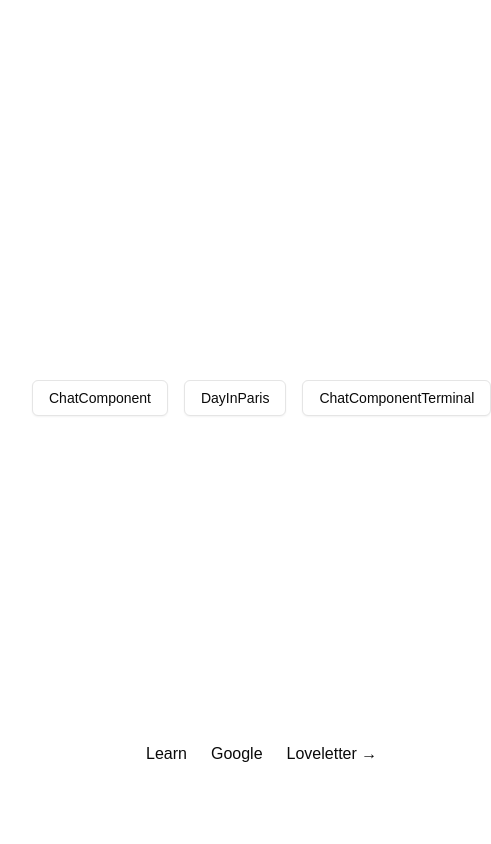
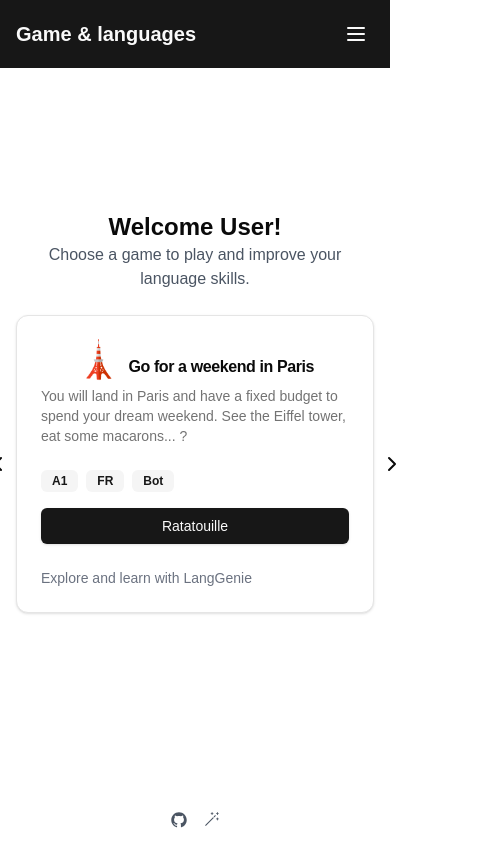
Before and after one commit to lmangall/text_based_language_game, a Next.js app: page / in a window 390 px wide. Shown: the whole page, 491 px wide, since content can reach past the window. Built offline with nearby package versions, Linux system fonts and the light colour scheme.

Commit message:
feat: new home with cards, mobile friendly

```diff
--- a/app/page.tsx
+++ b/app/page.tsx
@@ -1,16 +1,57 @@
 "use client";
+
 import { useState } from "react";
 import { Button } from "@/components/ui/button";
+import {
+  Card,
+  CardContent,
+  CardDescription,
+  CardFooter,
+  CardHeader,
+  CardTitle,
+} from "@/components/ui/card";
+import { Badge } from "@/components/ui/badge";
 import ChatComponent from "@/components/ChatComponent";
 import DayInParis from "@/components/DayInParis";
 import ChatComponentTerminal from "@/components/ChatComponentTerminal";
+import { ChevronLeftIcon, ChevronRightIcon, MenuIcon } from "lucide-react";
+import { GitHubLogoIcon, MagicWandIcon } from "@radix-ui/react-icons";
 
 export default function Home() {
   const [currentComponent, setCurrentComponent] = useState<
     "chat" | "paris" | "terminal" | null
   >(null);
+  const [currentCardIndex, setCurrentCardIndex] = useState(0);
 
-  // Function to render the selected component
+  const cards = [
+    {
+      emoji: "🗼",
+      title: "Go for a weekend in Paris",
+      description:
+        "You will land in Paris and have a fixed budget to spend your dream weekend. See the Eiffel tower, eat some macarons... ?",
+      buttonText: "Ratatouille",
+      tags: ["A1", "FR", "Bot"],
+      component: "paris",
+    },
+    {
+      emoji: "💼",
+      title: "Get your tech company funded",
+      description: "You're in the Berlin tech scene, hustling at hackathons.",
+      buttonText: "Start Pitching",
+      tags: ["A2", "DE", "Bot"],
+      component: "chat",
+    },
+    {
+      emoji: "💻",
+      title: "Code in the Terminal",
+      description:
+        "Experience coding challenges in a terminal-like environment.",
+      buttonText: "Hello World",
+      tags: ["B1", "EN", "Bot"],
+      component: "terminal",
+    },
+  ];
+
   const renderComponent = () => {
     switch (currentComponent) {
       case "chat":
@@ -20,65 +61,120 @@
       case "terminal":
         return <ChatComponentTerminal />;
       default:
-        return null; // Render nothing if no component is selected
+        return null;
     }
   };
 
+  const nextCard = () => {
+    setCurrentCardIndex((prevIndex) => (prevIndex + 1) % cards.length);
+  };
+
+  const prevCard = () => {
+    setCurrentCardIndex(
+      (prevIndex) => (prevIndex - 1 + cards.length) % cards.length
+    );
+  };
+
   return (
-    <div>
-      {/* Render selected component if one is active, else show the buttons */}
+    <div className="min-h-screen flex flex-col">
+      <header className="p-4 flex justify-between items-center bg-primary text-primary-foreground">
+        <h1 className="text-xl font-bold">Game & languages</h1>
+        <Button variant="ghost" size="icon">
+          <MenuIcon className="h-6 w-6" />
+        </Button>
+      </header>
+
       {currentComponent ? (
-        <div className="flex items-center justify-center min-h-screen">
+        <div className="flex-grow flex items-center justify-center p-4">
           {renderComponent()}
         </div>
       ) : (
-        <div className="grid grid-rows-[20px_1fr_20px] items-center justify-items-center min-h-screen p-8 pb-20 gap-16 sm:p-20 font-[family-name:var(--font-geist-sans)]">
-          <main className="flex flex-col gap-8 row-start-2 items-center sm:items-start">
-            <div className="flex gap-4">
+        <main className="flex-grow flex flex-col items-center justify-center p-4">
+          <h2 className="text-2xl font-bold text-center">Welcome User!</h2>
+          <p className="text-center text-gray-600 max-w-md mb-6 ">
+            Choose a game to play and improve your language skills.
+          </p>
+
+          <div className="relative w-full max-w-sm">
+            <Card className="w-full">
+              <CardHeader>
+                <CardTitle className="text-center">
+                  <span className="text-4xl mr-2">
+                    {cards[currentCardIndex].emoji}
+                  </span>
+                  {cards[currentCardIndex].title}
+                </CardTitle>
+                <CardDescription>
+                  {cards[currentCardIndex].description}
+                </CardDescription>
+              </CardHeader>
+              <CardContent>
+                <div className="flex flex-wrap gap-2 mb-4">
+                  {cards[currentCardIndex].tags.map((tag, index) => (
+                    <Badge key={index} variant="secondary">
+                      {tag}
+                    </Badge>
+                  ))}
+                </div>
                 <Button
-                variant="outline"
-                onClick={() => setCurrentComponent("chat")}
+                  className="w-full"
+                  onClick={() =>
+                    setCurrentComponent(
+                      cards[currentCardIndex].component as
+                        | "chat"
+                        | "paris"
+                        | "terminal"
+                    )
+                  }
                 >
-                ChatComponent
+                  {cards[currentCardIndex].buttonText}
+                </Button>
+              </CardContent>
+              <CardFooter className="text-sm text-gray-500 text-center">
+                Explore and learn with LangGenie
+              </CardFooter>
+            </Card>
+            <Button
+              variant="ghost"
+              size="icon"
+              className="absolute top-1/2 left-0 -translate-y-1/2 -translate-x-full"
+              onClick={prevCard}
+            >
+              <ChevronLeftIcon className="h-6 w-6" />
             </Button>
             <Button
-                variant="outline"
-                onClick={() => setCurrentComponent("paris")}
+              variant="ghost"
+              size="icon"
+              className="absolute top-1/2 right-0 -translate-y-1/2 translate-x-full"
+              onClick={nextCard}
             >
-                DayInParis
-              </Button>
-              <Button
-                variant="outline"
-                onClick={() => setCurrentComponent("terminal")}
-              >
-                ChatComponentTerminal
+              <ChevronRightIcon className="h-6 w-6" />
             </Button>
           </div>
         </main>
-
-          <footer className="row-start-3 flex gap-6 flex-wrap items-center justify-center">
-            <a className="flex items-center gap-2 hover:underline hover:underline-offset-4">
-              Learn
-            </a>
+      )}
+      <footer className="w-full mt-10 py-4 px-4">
+        <div className="flex flex-col items-center justify-center space-y-2 text-grey-600">
+          <p className="flex space-x-4 ">
             <a
-              className="flex items-center gap-2 hover:underline hover:underline-offset-4"
-              href="https://google.com"
+              href="https://github.com/lmangall/text_based_language_game"
+              className="font-bold text-xs text-gray-600 hover:text-black"
               target="_blank"
               rel="noopener noreferrer"
             >
-              Google
+              <GitHubLogoIcon className="h-4 w-4" />
             </a>
             <a
-              className="flex items-center gap-2 hover:underline hover:underline-offset-4"
-              href="https://langgenie.xyz/loveletter"
+              href="https://www.youtube.com/watch?v=xvFZjo5PgG0&ab_channel=Duran"
+              className="font-bold text-xs text-gray-600 hover:text-black"
               target="_blank"
               rel="noopener noreferrer"
             >
-              Loveletter →
+              <MagicWandIcon className="h-4 w-4" />
             </a>
+          </p>
+        </div>
       </footer>
-        </div>
-      )}
     </div>
   );
 }
--- /dev/null
+++ b/components/ui/badge.tsx
@@ -0,0 +1,36 @@
+import * as React from "react"
+import { cva, type VariantProps } from "class-variance-authority"
+
+import { cn } from "@/lib/utils"
+
+const badgeVariants = cva(
+  "inline-flex items-center rounded-md border px-2.5 py-0.5 text-xs font-semibold transition-colors focus:outline-none focus:ring-2 focus:ring-ring focus:ring-offset-2",
+  {
+    variants: {
+      variant: {
+        default:
+          "border-transparent bg-primary text-primary-foreground shadow hover:bg-primary/80",
+        secondary:
+          "border-transparent bg-secondary text-secondary-foreground hover:bg-secondary/80",
+        destructive:
+          "border-transparent bg-destructive text-destructive-foreground shadow hover:bg-destructive/80",
+        outline: "text-foreground",
+      },
+    },
+    defaultVariants: {
+      variant: "default",
+    },
+  }
+)
+
+export interface BadgeProps
+  extends React.HTMLAttributes<HTMLDivElement>,
+    VariantProps<typeof badgeVariants> {}
+
+function Badge({ className, variant, ...props }: BadgeProps) {
+  return (
+    <div className={cn(badgeVariants({ variant }), className)} {...props} />
+  )
+}
+
+export { Badge, badgeVariants }
--- /dev/null
+++ b/components/ui/card.tsx
@@ -0,0 +1,76 @@
+import * as React from "react"
+
+import { cn } from "@/lib/utils"
+
+const Card = React.forwardRef<
+  HTMLDivElement,
+  React.HTMLAttributes<HTMLDivElement>
+>(({ className, ...props }, ref) => (
+  <div
+    ref={ref}
+    className={cn(
+      "rounded-xl border bg-card text-card-foreground shadow",
+      className
+    )}
+    {...props}
+  />
+))
+Card.displayName = "Card"
+
+const CardHeader = React.forwardRef<
+  HTMLDivElement,
+  React.HTMLAttributes<HTMLDivElement>
+>(({ className, ...props }, ref) => (
+  <div
+    ref={ref}
+    className={cn("flex flex-col space-y-1.5 p-6", className)}
+    {...props}
+  />
+))
+CardHeader.displayName = "CardHeader"
+
+const CardTitle = React.forwardRef<
+  HTMLParagraphElement,
+  React.HTMLAttributes<HTMLHeadingElement>
+>(({ className, ...props }, ref) => (
+  <h3
+    ref={ref}
+    className={cn("font-semibold leading-none tracking-tight", className)}
+    {...props}
+  />
+))
+CardTitle.displayName = "CardTitle"
+
+const CardDescription = React.forwardRef<
+  HTMLParagraphElement,
+  React.HTMLAttributes<HTMLParagraphElement>
+>(({ className, ...props }, ref) => (
+  <p
+    ref={ref}
+    className={cn("text-sm text-muted-foreground", className)}
+    {...props}
+  />
+))
+CardDescription.displayName = "CardDescription"
+
+const CardContent = React.forwardRef<
+  HTMLDivElement,
+  React.HTMLAttributes<HTMLDivElement>
+>(({ className, ...props }, ref) => (
+  <div ref={ref} className={cn("p-6 pt-0", className)} {...props} />
+))
+CardContent.displayName = "CardContent"
+
+const CardFooter = React.forwardRef<
+  HTMLDivElement,
+  React.HTMLAttributes<HTMLDivElement>
+>(({ className, ...props }, ref) => (
+  <div
+    ref={ref}
+    className={cn("flex items-center p-6 pt-0", className)}
+    {...props}
+  />
+))
+CardFooter.displayName = "CardFooter"
+
+export { Card, CardHeader, CardFooter, CardTitle, CardDescription, CardContent }
--- a/package.json
+++ b/package.json
@@ -20,6 +20,7 @@
     "next": "14.2.13",
     "react": "^18",
     "react-dom": "^18",
+    "react-icons": "^5.3.0",
     "tailwind-merge": "^2.5.2",
     "tailwindcss-animate": "^1.0.7"
   },
```
Also changed, not shown: 1 other file (tests, documents, lock files or other folders). Lines whose indentation alone changed are shown as unchanged.
